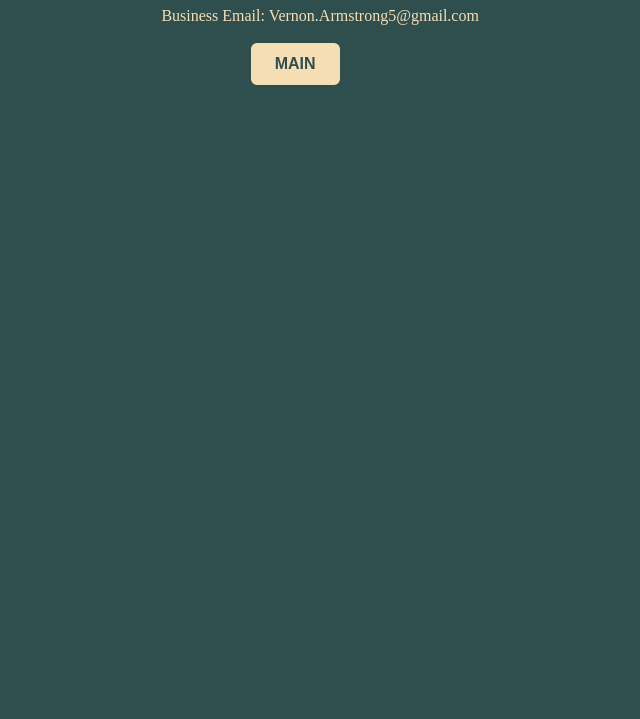
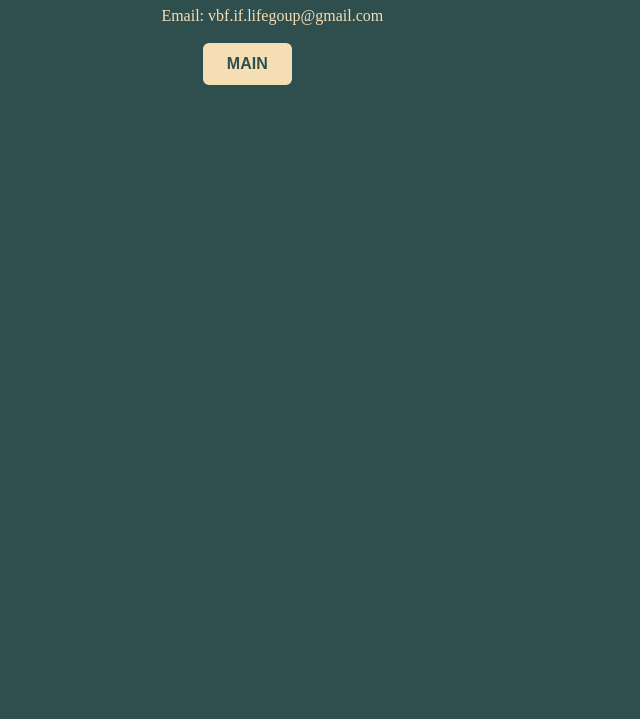
Before and after one commit to Andrew-A10/Andrew-A10, a plain HTML site: page contact.html in a window 1280 px wide. Shown: the part 81-800 px from the top of the page, without its empty margins (383-1023 px from the left). Drawn offline with Linux system fonts and the light colour scheme.

Commit message:
changed details

```diff
--- a/contact.html
+++ b/contact.html
@@ -4,7 +4,7 @@
     <h1>Contact</h1>
 </head>
 
-<p>Business Email: Vernon.Armstrong5@gmail.com</p>
+<p>Email: vbf.if.lifegoup@gmail.com</p>
 <button onclick="redirect();">Main</button>
 <script>
     function redirect() {
```
Also changed, not shown: website.html (+1 -1 lines).
